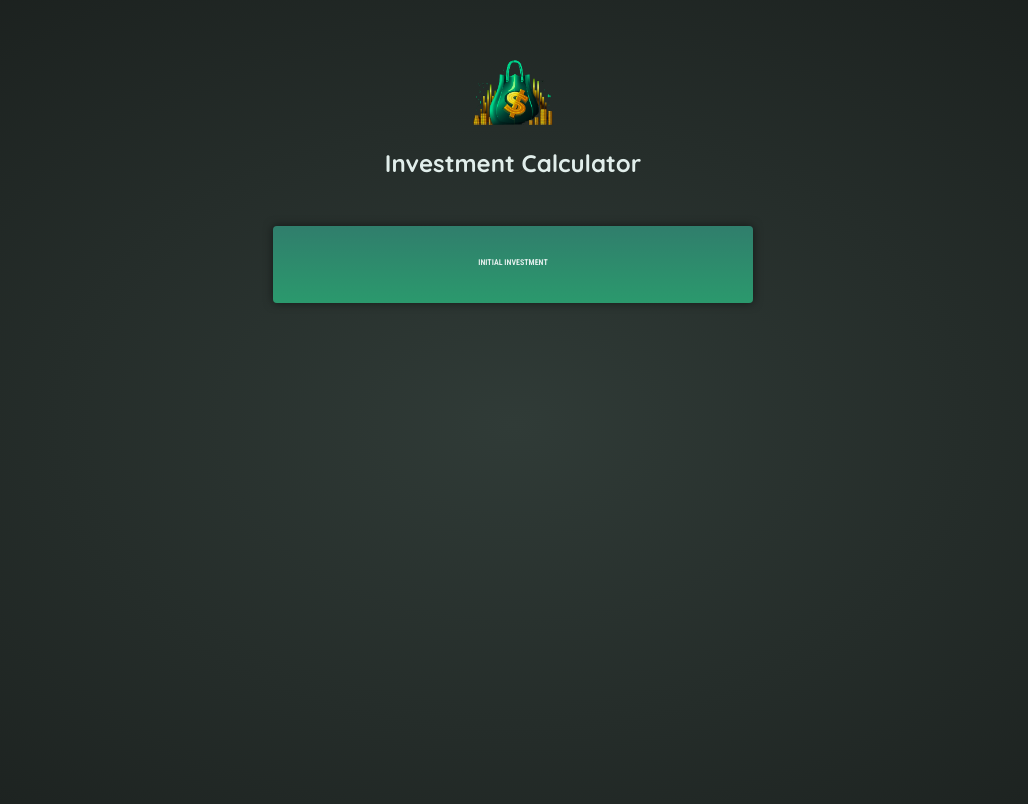
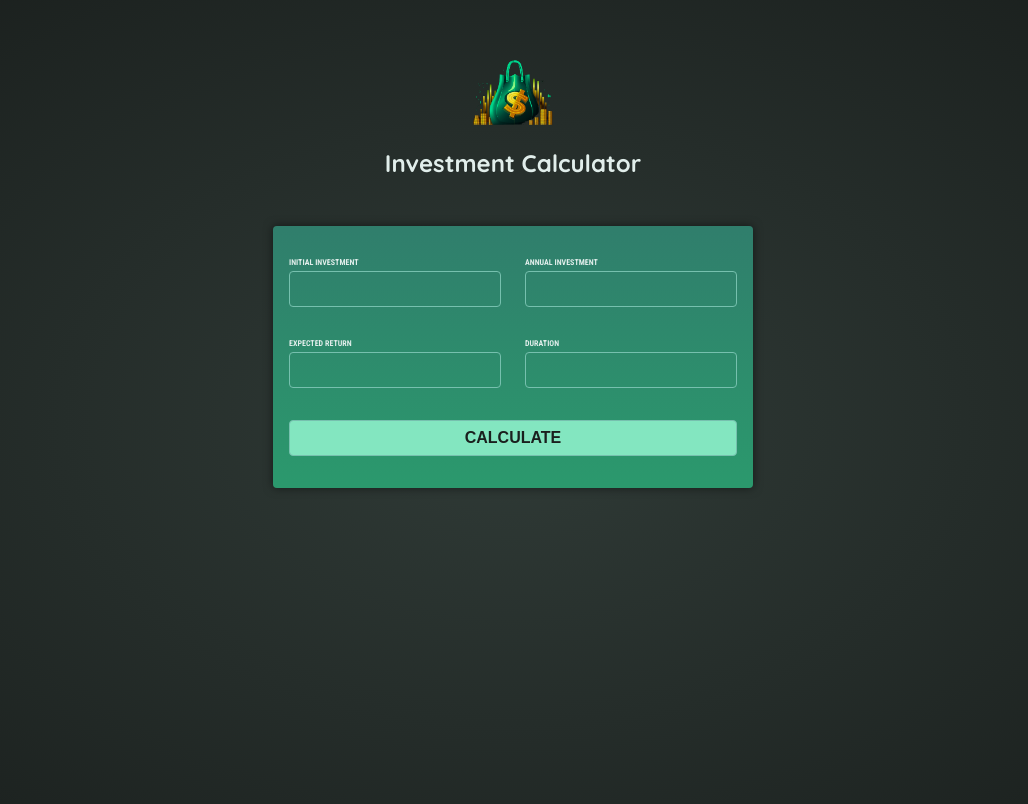
Before and after one commit to NithuJanzee/Angular-Investment-Calculator, an Angular app: page / in a window 1280 px wide. Shown: the top 804 px of the page, without its empty margins (127-1155 px from the left). Built offline with nearby package versions, Linux system fonts and the light colour scheme.

Commit message:
adding user input component  76

```diff
--- a/src/app/user-input/user-input.component.html
+++ b/src/app/user-input/user-input.component.html
@@ -1,7 +1,25 @@
 <form>
     <div class="input-group">
         <p>
-            <label for="">initial investment</label>
+            <label for="initial-investment">initial investment</label>
+            <input type="number" id="initial-investment">
+        </p>
+        <p>
+            <label for="annual-investment">Annual investment</label>
+            <input type="number" id="annual-investment">
         </p>
     </div>
+    <div class="input-group">
+        <p>
+            <label for="expected-return">Expected Return</label>
+            <input type="number" id="expected-return">
+        </p>
+        <p>
+            <label for="Duration">Duration</label>
+            <input type="number" id="Duration">
+        </p>
+    </div>
+    <p>
+        <button>Calculate</button>
+    </p>
 </form>
```
